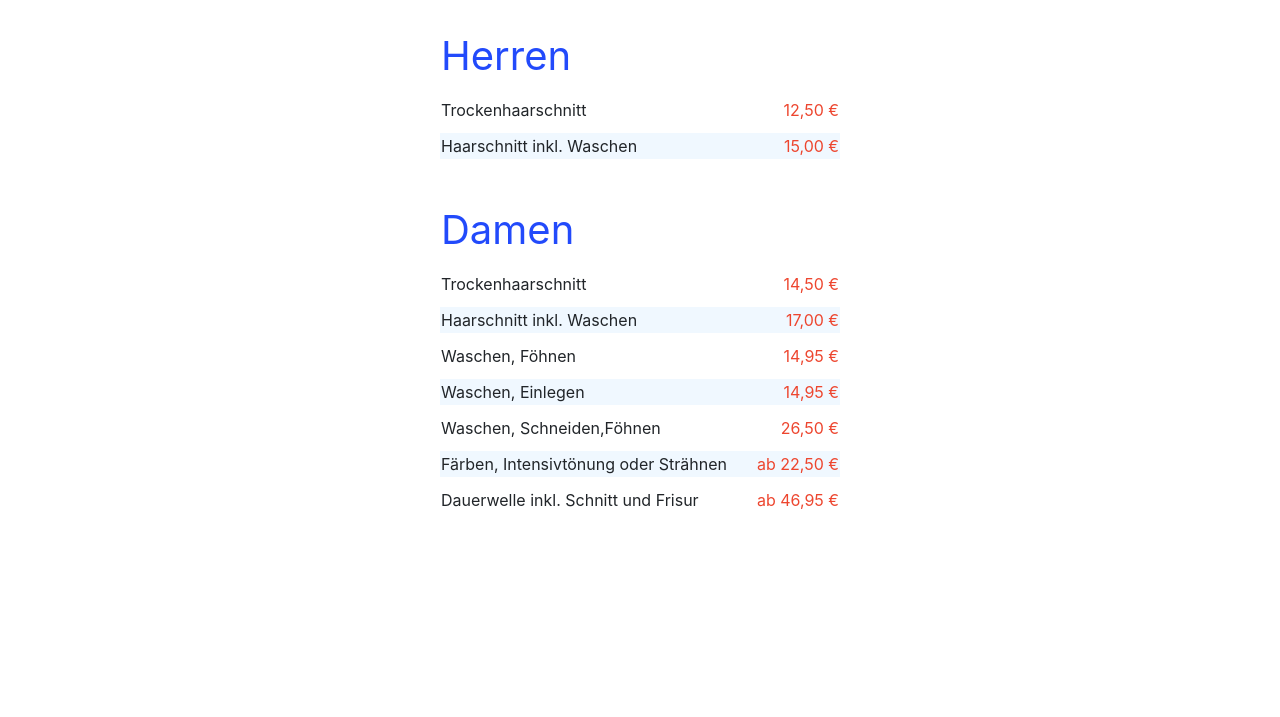
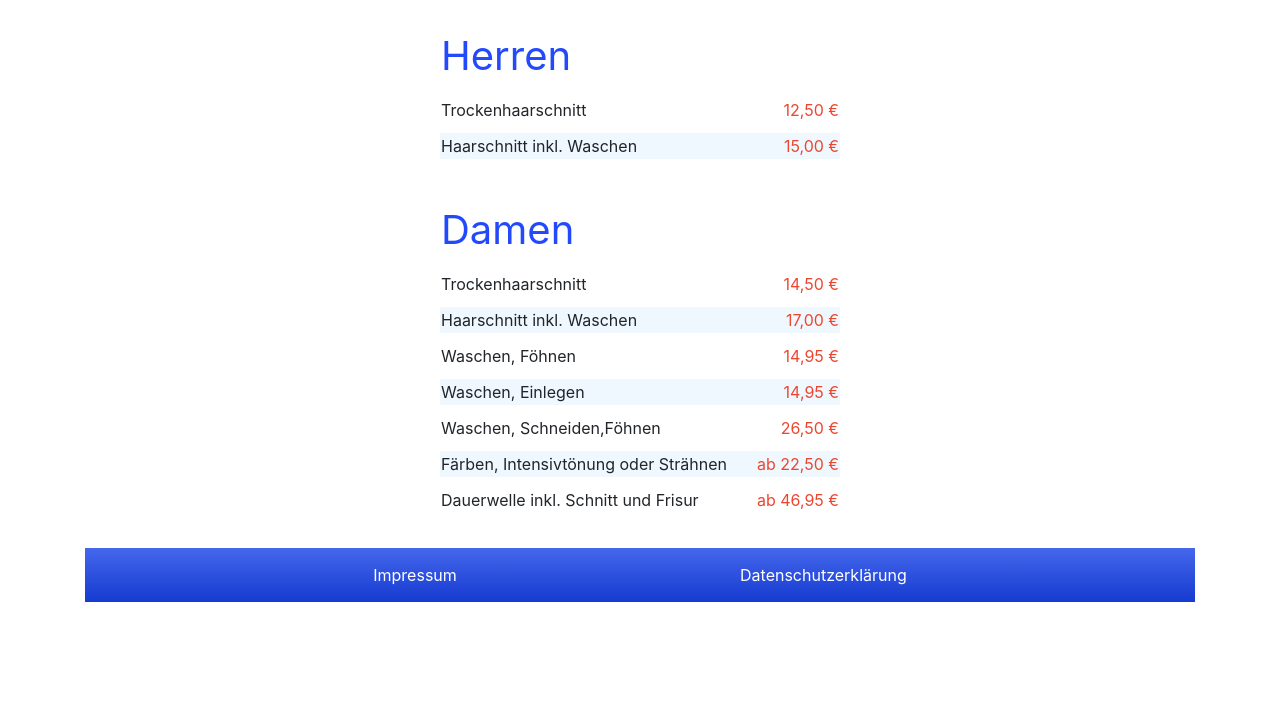
Before and after one commit to SimonGloser/friseur-gloser, a website: page src/pages/preise.html in a window 1280 px wide. Shown: the part 83-800 px from the top of the page. Drawn offline with nearby package versions, Linux system fonts and the light colour scheme.

Commit message:
fixed links

```diff
--- a/src/pages/preise.html
+++ b/src/pages/preise.html
@@ -47,9 +47,6 @@
                 </li>
                 <li class="nav-item">
                     <a class="nav-link" href="#">Hausbesuche</a>
-                </li>
-                <li class="nav-item">
-                    <a class="nav-link" href="#">Kontakt</a>
                 </li>
             </ul>
         </div>
@@ -120,6 +117,19 @@
 
 
     </div>
+    <!-- Footer -->
+    <footer>
+        <div class="flex-container">
+            <div class="flex-item">
+                <a class="footerItem" href="impressum.html">Impressum</a>
+            </div>
+            <div class="flex-item">
+                <a class="footerItem" href="">Datenschutzerklärung</a>
+            </div>
+        </div>
+    </footer>
+
+</div>
 </div>
 </body>
 </html>
```
Also changed, not shown: src/index.html (+0 -3 lines), src/pages/impressum.html (+0 -3 lines).
